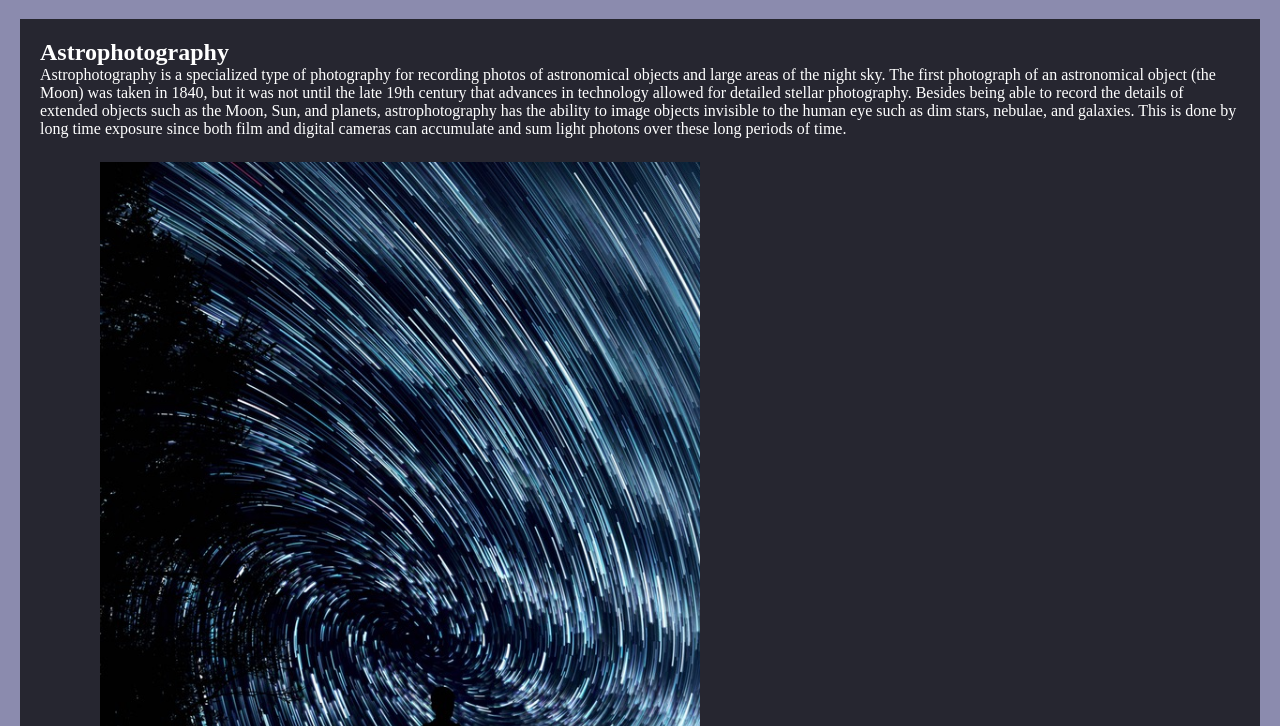
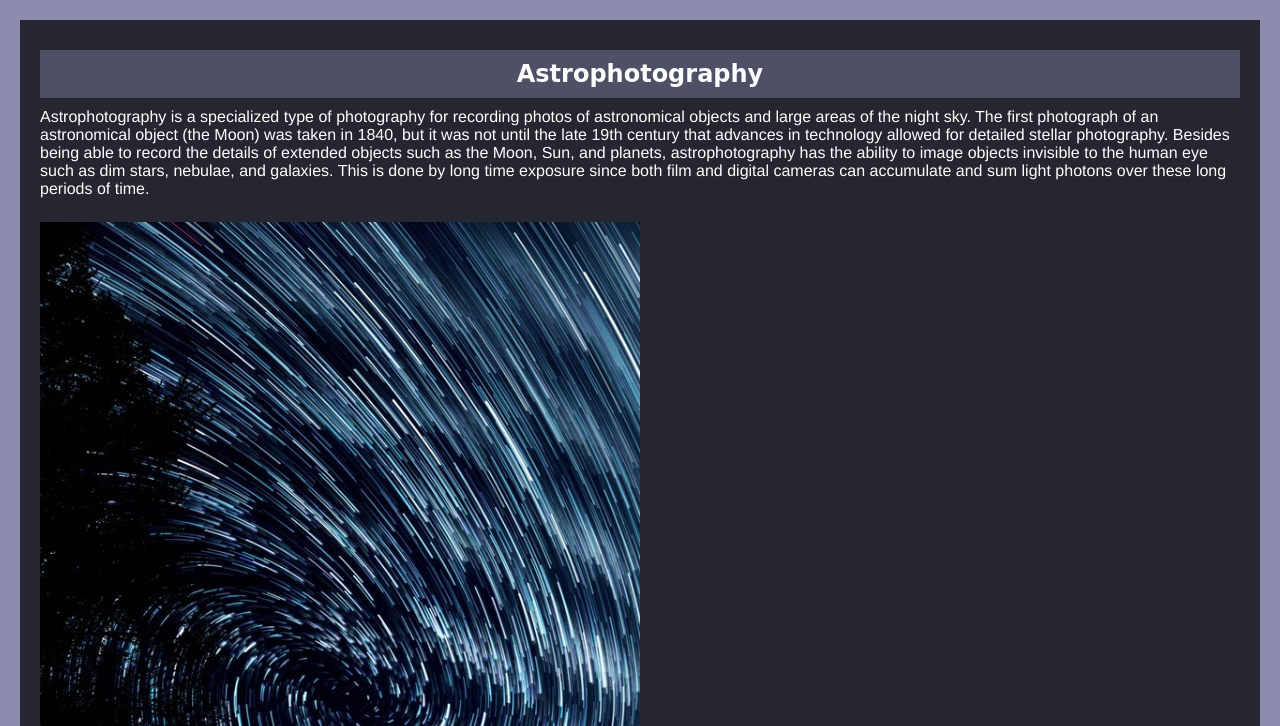
Before and after one commit to TheycallmeNate/second-website, a plain HTML site: page index.html in a window 1280 px wide. Shown: the part 221-947 px from the top of the page. Drawn offline with nearby package versions, Linux system fonts and the light colour scheme; a web font is replaced by a local one.

Commit message:
added second page with image and text

```diff
--- a/css/style.css
+++ b/css/style.css
@@ -1,3 +1,5 @@
+@import url('https://fonts.googleapis.com/css?family=Arimo|Baloo+Bhaina');
+
 * {
 	box-sizing: border-box;
 	padding: 0;
@@ -6,6 +8,14 @@
 
 body {
 	background-color: #8B8BAE;
+	font-family: 'Arimo', sans-serif;
+}
+
+h2 {
+	background-color: #4E5166;
+	margin: 10px 0;
+	padding: 10px;
+	font-family: 'Baloo Bhaina', cursive;
 }
 
 nav ul {
@@ -38,6 +48,7 @@ nav a:hover {
 	background-position: center;
 	color: #fff;
 	text-align: center;
+	font-family: 'Baloo Bhaina', cursive;
 }
 
 .main-content {
@@ -50,9 +61,23 @@ nav a:hover {
 .img-50 {
 	width: 50%;
 	display: block;
+	margin: 2% 0;
 }
 
-.star-trails {
-	margin-top: 2%;
-	margin-left: 5%;
+.img-100 {
+	width: 100%;
+	display: block;
+	margin: 2% 0;
 }
+
+
+
+
+
+
+/* These are Utility Classes
+===============================================================================*/
+
+.center-text {
+	text-align: center;
+}
--- a/index.html
+++ b/index.html
@@ -10,7 +10,7 @@
 		<nav>
 			<ul>
 				<li><a href="index.html">Home<a/></li>
-				<li><a href="#">About</a></li>
+				<li><a href="about.html">About</a></li>
 				<li><a href="#">Contact</a></li>
 			</ul>
 		</nav>
@@ -18,9 +18,9 @@
 		  <h1>Hello Galaxy!</h1>
 		</div>
 		<div class="main-content">
-			<h2>Astrophotography</h2>
+			<h2 class="center-text">Astrophotography</h2>
 			<p>Astrophotography is a specialized type of photography for recording photos of astronomical objects and large areas of the night sky. The first photograph of an astronomical object (the Moon) was taken in 1840, but it was not until the late 19th century that advances in technology allowed for detailed stellar photography. Besides being able to record the details of extended objects such as the Moon, Sun, and planets, astrophotography has the ability to image objects invisible to the human eye such as dim stars, nebulae, and galaxies. This is done by long time exposure since both film and digital cameras can accumulate and sum light photons over these long periods of time.</p>
-			<img src="images/star-trails.jpeg" class="img-50 star-trails">
+			<img src="images/star-trails.jpeg" class="img-50">
 			<p>Photography revolutionized the field of professional astronomical research, with long time exposures recording hundreds of thousands of new stars and nebulae that were invisible to the human eye, leading to specialized and ever larger optical telescopes that were essentially big cameras designed to record light using photographic plates. Astrophotography had an early role in sky surveys and star classification but over time it has given way to more sophisticated equipment and techniques designed for specific fields of scientific research, with image sensors becoming just one of many forms of sensor.</p>
 		</div><!-- This closes .main-content -->
 	</body>
```
Also changed, not shown: about.html (added, +28 -0 lines).
